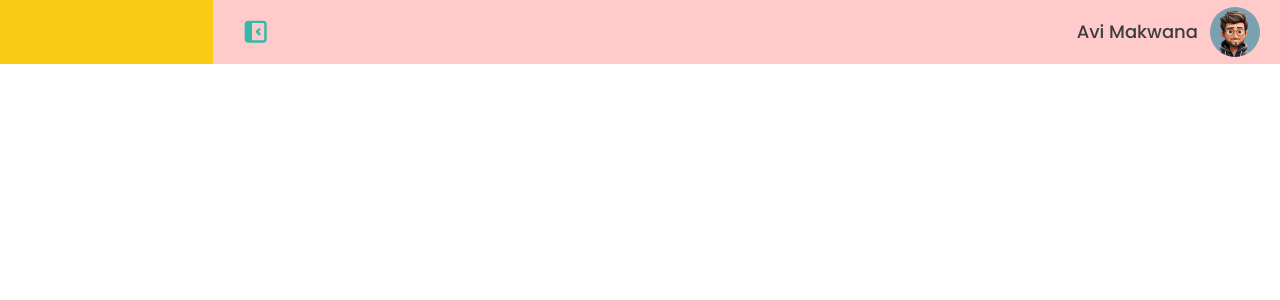
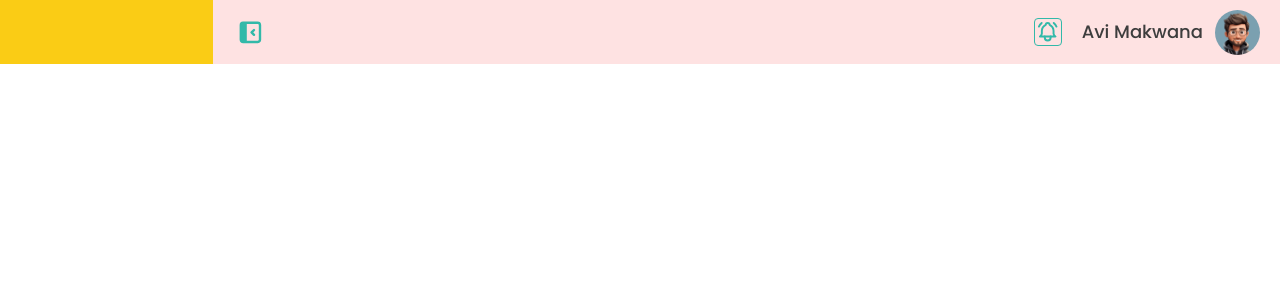
Before and after one commit to makwanaavi/HMS, a React (Create React App) app: page / in a window 1280 px wide. Shown: the top 300 px of the page. Built offline with nearby package versions, Linux system fonts and the light colour scheme.

Commit message:
#update Header and Profile menu ui

```diff
--- a/src/components/Header/Header.tsx
+++ b/src/components/Header/Header.tsx
@@ -1,16 +1,24 @@
 import React from 'react';
 import ProfileMenu from './ProfileMenu';
 import { ActionIcon } from '@mantine/core';
-import { IconLayoutSidebarLeftCollapseFilled } from '@tabler/icons-react';
+import { IconBellRinging, IconLayoutSidebarLeftCollapseFilled } from '@tabler/icons-react';
 
 const Header = () => {
   return (
-    <div className="bg-red-200 w-full h-16 flex items-center justify-between px-5">
-      <ActionIcon variant="transparent" aria-label="Settings" size="xl">
-        <IconLayoutSidebarLeftCollapseFilled style={{ width: '70%', height: '70%' }} stroke={1.5} />
+    <div className="bg-red-100 w-full h-16 flex items-center justify-between px-5">
+      <ActionIcon variant="transparent" aria-label="Settings" size="lg">
+        <IconLayoutSidebarLeftCollapseFilled style={{ width: '90%', height: '90%' }} stroke={1.5} />
       </ActionIcon>
 
-      <ProfileMenu />
+      <div className="flex gap-5 items-center">
+        <ActionIcon variant="outline" aria-label="Settings" size="md">
+          <IconBellRinging
+            style={{ width: '90%', height: '90%' }}
+            stroke={2}
+          />
+        </ActionIcon>
+        <ProfileMenu />
+      </div>
     </div>
   );
 };
--- a/src/components/Header/ProfileMenu.tsx
+++ b/src/components/Header/ProfileMenu.tsx
@@ -8,27 +8,21 @@ import {
   IconArrowsLeftRight,
 } from '@tabler/icons-react';
 
-const ProfileMenu = () =>{
+const ProfileMenu = () => {
   return (
     <Menu shadow="md" width={200}>
       <Menu.Target>
-        <div className='flex gap-3 items-center'>
-            <span className='font-medium text-lg text-neutral-900'>Avi Makwana</span>
-             <Avatar variant='filled' src="avatar.png" alt="it's me" size={50}/>
+        <div className="flex gap-3 items-center cursor-pointer">
+          <span className="font-medium text-lg text-neutral-900">Avi Makwana</span>
+          <Avatar variant="filled" src="avatar.png" alt="it's me" size={45} />
         </div>
       </Menu.Target>
 
       <Menu.Dropdown>
         <Menu.Label>Application</Menu.Label>
-        <Menu.Item leftSection={<IconSettings size={14} />}>
-          Settings
-        </Menu.Item>
-        <Menu.Item leftSection={<IconMessageCircle size={14} />}>
-          Messages
-        </Menu.Item>
-        <Menu.Item leftSection={<IconPhoto size={14} />}>
-          Gallery
-        </Menu.Item>
+        <Menu.Item leftSection={<IconSettings size={14} />}>Settings</Menu.Item>
+        <Menu.Item leftSection={<IconMessageCircle size={14} />}>Messages</Menu.Item>
+        <Menu.Item leftSection={<IconPhoto size={14} />}>Gallery</Menu.Item>
         <Menu.Item
           leftSection={<IconSearch size={14} />}
           rightSection={
@@ -43,20 +37,13 @@ const ProfileMenu = () =>{
         <Menu.Divider />
 
         <Menu.Label>Danger zone</Menu.Label>
-        <Menu.Item
-          leftSection={<IconArrowsLeftRight size={14} />}
-        >
-          Transfer my data
-        </Menu.Item>
-        <Menu.Item
-          color="red"
-          leftSection={<IconTrash size={14} />}
-        >
+        <Menu.Item leftSection={<IconArrowsLeftRight size={14} />}>Transfer my data</Menu.Item>
+        <Menu.Item color="red" leftSection={<IconTrash size={14} />}>
           Delete my account
         </Menu.Item>
       </Menu.Dropdown>
     </Menu>
   );
-}
+};
 
-export default ProfileMenu ;
+export default ProfileMenu;
```
